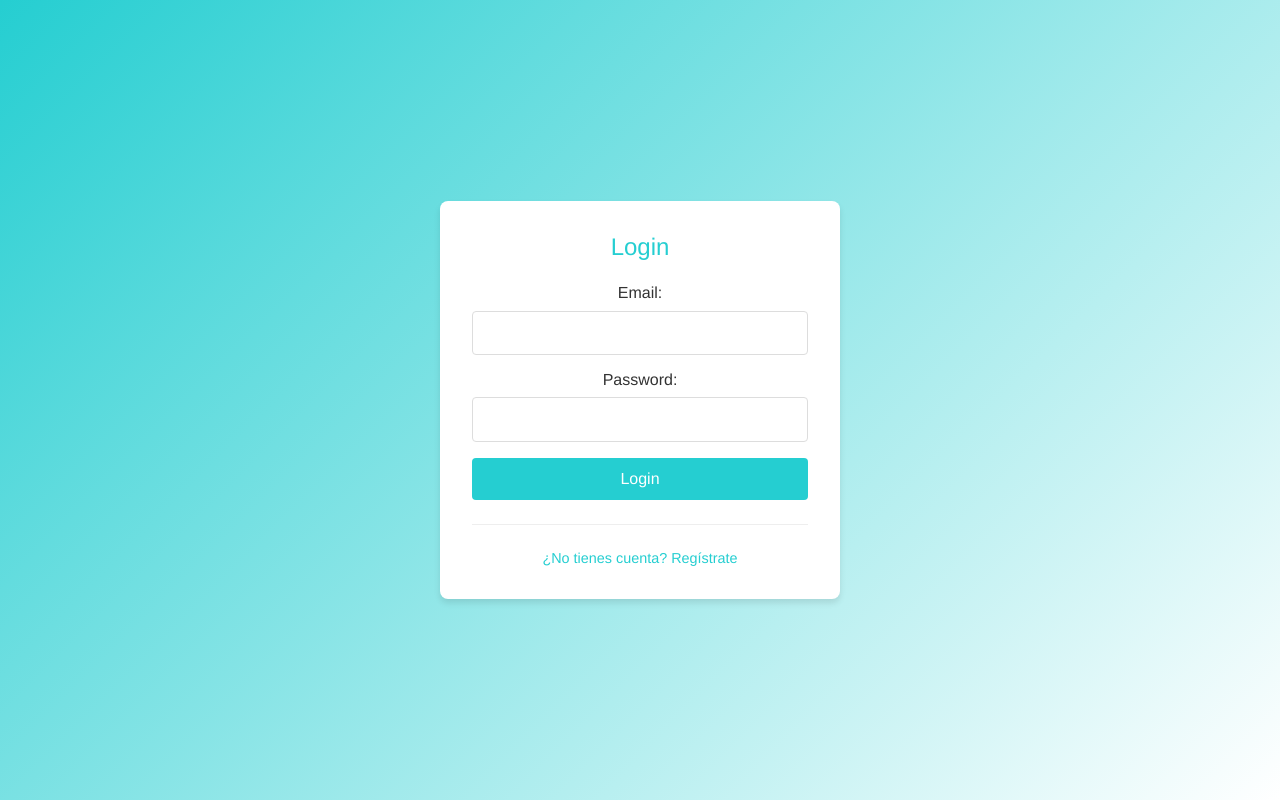
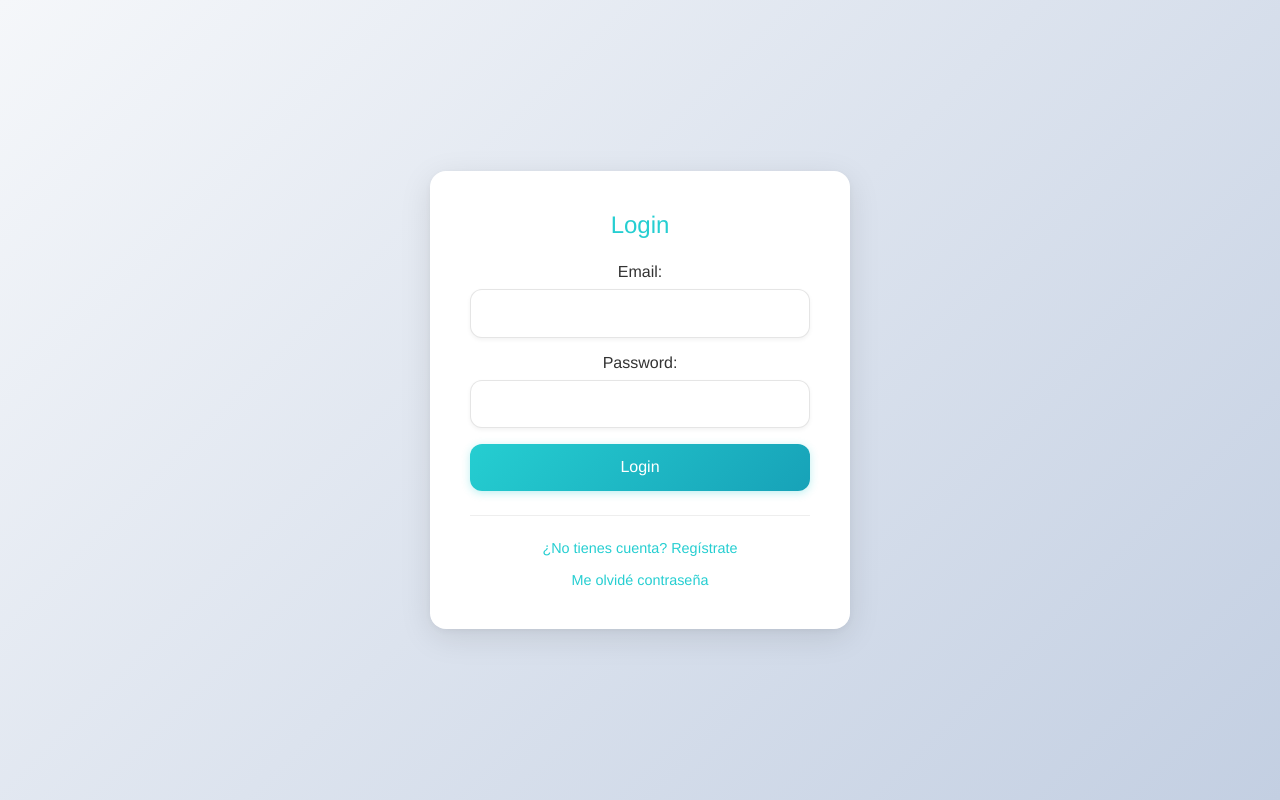
Before and after one commit to eliasroy/medi-link-frontend, a Vue app: page /login in a window 1280 px wide. Built offline with nearby package versions, Linux system fonts and the light colour scheme.

Commit message:
feat: change password

```diff
--- a/src/assets/login.css
+++ b/src/assets/login.css
@@ -2,17 +2,19 @@
   display: flex;
   justify-content: center;
   align-items: center;
-  height: 100vh;
-  background: linear-gradient(135deg, #25ced1, #ffffff);
+  min-height: 100vh;
+  background: linear-gradient(135deg, #f5f7fa 0%, #c3cfe2 100%);
+  padding: 2rem 1rem;
 }
 
 .login-form {
   background: #ffffff;
-  padding: 2rem;
-  border-radius: 8px;
-  box-shadow: 0 4px 6px rgba(0, 0, 0, 0.1);
+  padding: 2.5rem;
+  border-radius: 16px;
+  box-shadow: 0 8px 32px rgba(0, 0, 0, 0.1), 0 2px 8px rgba(0, 0, 0, 0.05);
   width: 100%;
-  max-width: 400px;
+  max-width: 420px;
+  backdrop-filter: blur(10px);
 }
 
 h2 {
@@ -33,31 +35,45 @@ label {
 
 .form-input {
   width: 100%;
-  padding: 0.75rem;
-  border: 1px solid #ddd;
-  border-radius: 4px;
+  padding: 0.875rem 1rem;
+  border: 1px solid rgba(0, 0, 0, 0.1);
+  border-radius: 12px;
   font-size: 1rem;
+  background: #ffffff;
+  transition: all 0.3s ease;
+  box-shadow: 0 2px 4px rgba(0, 0, 0, 0.05);
+}
+
+.form-input:focus {
+  outline: none;
+  border-color: #007bff;
+  box-shadow: 0 0 0 3px rgba(0, 123, 255, 0.1);
 }
 
 .login-btn {
   width: 100%;
-  padding: 0.75rem;
-  background: #25ced1;
+  padding: 0.875rem 1rem;
+  background: linear-gradient(135deg, #25ced1 0%, #17a2b8 100%);
   color: #ffffff;
   border: none;
-  border-radius: 4px;
+  border-radius: 12px;
   font-size: 1rem;
+  font-weight: 500;
   cursor: pointer;
-  transition: background 0.3s;
+  transition: all 0.3s ease;
+  box-shadow: 0 2px 8px rgba(37, 206, 209, 0.3);
 }
 
 .login-btn:hover:not(:disabled) {
-  background: #1fa3a6;
+  background: linear-gradient(135deg, #1fa3a6 0%, #138496 100%);
+  transform: translateY(-1px);
+  box-shadow: 0 4px 12px rgba(37, 206, 209, 0.4);
 }
 
 .login-btn:disabled {
   opacity: 0.6;
   cursor: not-allowed;
+  transform: none;
 }
 
 .form-footer {
@@ -65,6 +81,9 @@ label {
   margin-top: 1.5rem;
   padding-top: 1.5rem;
   border-top: 1px solid #eee;
+  display: flex;
+  flex-direction: column;
+  gap: 0.5rem;
 }
 
 .register-link {
@@ -78,6 +97,25 @@ label {
   text-decoration: underline;
 }
 
+.forgot-password-link {
+  color: #25ced1;
+  text-decoration: none;
+  font-weight: 500;
+  font-size: 0.9rem;
+  cursor: pointer;
+  transition: all 0.3s ease;
+  display: inline-block;
+  margin-top: 0.5rem;
+  border: none;
+  background: none;
+  padding: 0;
+}
+
+.forgot-password-link:hover {
+  text-decoration: underline;
+  color: #1fa3a6;
+}
+
 .error {
   color: red;
   text-align: center;
@@ -89,3 +127,95 @@ label {
   text-align: center;
   margin-top: 1rem;
 }
+
+/* Forgot Password Modal Styles */
+.forgot-password-form {
+  margin-top: 1rem;
+}
+
+.password-hint {
+  display: block;
+  margin-top: 0.25rem;
+  font-size: 0.8rem;
+  color: #666;
+  font-weight: 400;
+}
+
+.reset-btn {
+  background: linear-gradient(135deg, #28a745 0%, #20c997 100%);
+  color: #ffffff;
+  border: none;
+  padding: 0.75rem 1.5rem;
+  border-radius: 12px;
+  font-size: 1rem;
+  font-weight: 500;
+  cursor: pointer;
+  transition: all 0.3s ease;
+  box-shadow: 0 2px 8px rgba(40, 167, 69, 0.3);
+  margin-right: 0.5rem;
+}
+
+.reset-btn:hover:not(:disabled) {
+  background: linear-gradient(135deg, #218838 0%, #17a2b8 100%);
+  transform: translateY(-1px);
+  box-shadow: 0 4px 12px rgba(40, 167, 69, 0.4);
+}
+
+.reset-btn:disabled {
+  opacity: 0.6;
+  cursor: not-allowed;
+  transform: none;
+}
+
+/* Modal Styles */
+.modal-overlay {
+  position: fixed;
+  top: 0;
+  left: 0;
+  width: 100%;
+  height: 100%;
+  background: rgba(0, 0, 0, 0.5);
+  backdrop-filter: blur(8px);
+  display: flex;
+  align-items: center;
+  justify-content: center;
+  z-index: 1000;
+  animation: fadeIn 0.3s ease-out;
+}
+
+.modal-content {
+  background: #ffffff;
+  padding: 2.5rem;
+  border-radius: 20px;
+  max-width: 450px;
+  width: 100%;
+  margin: 1rem;
+  box-shadow: 0 20px 60px rgba(0, 0, 0, 0.15), 0 8px 20px rgba(0, 0, 0, 0.1);
+  backdrop-filter: blur(20px);
+  animation: modalSlideIn 0.4s ease-out;
+}
+
+.modal-content h3 {
+  margin-top: 0;
+  margin-bottom: 1.5rem;
+  color: #25ced1;
+  font-size: 1.5rem;
+  font-weight: 600;
+  text-align: center;
+}
+
+@keyframes fadeIn {
+  from { opacity: 0; }
+  to { opacity: 1; }
+}
+
+@keyframes modalSlideIn {
+  from {
+    opacity: 0;
+    transform: scale(0.9) translateY(20px);
+  }
+  to {
+    opacity: 1;
+    transform: scale(1) translateY(0);
+  }
+}
--- a/src/services/api.js
+++ b/src/services/api.js
@@ -145,5 +145,12 @@ export const apiService = {
     } catch (error) {
       throw error;
     }
+  },
+  changePassword: async (passwordData) => {
+    try {
+      return await requestService.post('/api/auth/change-password', passwordData);
+    } catch (error) {
+      throw error;
+    }
   }
 }
--- a/src/views/Login.vue
+++ b/src/views/Login.vue
@@ -33,11 +33,54 @@
         <router-link to="/register" class="register-link">
           ¿No tienes cuenta? Regístrate
         </router-link>
+        <button type="button" @click="showForgotPassword = true" class="forgot-password-link">
+          Me olvidé contraseña
+        </button>
       </div>
 
       <p v-if="error" class="error">{{ error }}</p>
       <p v-if="success" class="success">{{ success }}</p>
     </form>
+
+    <!-- Forgot Password Modal -->
+    <div v-if="showForgotPassword" class="modal-overlay" @click="closeForgotPassword">
+      <div class="modal-content" @click.stop>
+        <h3>Restablecer Contraseña</h3>
+        <form @submit.prevent="handleForgotPassword" class="forgot-password-form">
+          <div class="form-group">
+            <label for="reset-email">Correo Electrónico:</label>
+            <input
+              type="email"
+              id="reset-email"
+              v-model="resetEmail"
+              required
+              class="form-input"
+              placeholder="Ingresa tu correo electrónico"
+            />
+          </div>
+          <div class="form-group">
+            <label for="new-password">Nueva Contraseña:</label>
+            <input
+              type="password"
+              id="new-password"
+              v-model="newPassword"
+              required
+              class="form-input"
+              placeholder="Ingresa tu nueva contraseña"
+              minlength="6"
+            />
+            <small class="password-hint">Mínimo 6 caracteres</small>
+          </div>
+          <div class="modal-actions">
+            <button type="submit" class="reset-btn" :disabled="resetLoading">
+              {{ resetLoading ? 'Actualizando...' : 'Restablecer Contraseña' }}
+            </button>
+          </div>
+        </form>
+        <p v-if="resetError" class="error">{{ resetError }}</p>
+        <p v-if="resetSuccess" class="success">{{ resetSuccess }}</p>
+      </div>
+    </div>
   </div>
 </template>
 
@@ -62,6 +105,12 @@ export default {
     const redirectingToPanel = ref(false)
     const error = ref('')
     const success = ref('')
+    const showForgotPassword = ref(false)
+    const resetEmail = ref('')
+    const newPassword = ref('')
+    const resetLoading = ref(false)
+    const resetError = ref('')
+    const resetSuccess = ref('')
     const router = useRouter()
     const authStore = useAuthStore()
 
@@ -89,6 +138,39 @@ export default {
       }
     }
 
+    const handleForgotPassword = async () => {
+      resetLoading.value = true
+      resetError.value = ''
+      resetSuccess.value = ''
+      try {
+        const response = await apiService.changePassword({
+          email: resetEmail.value,
+          newPassword: newPassword.value
+        })
+        resetSuccess.value = response.mensaje
+
+        // Close modal and redirect to login after success
+        setTimeout(() => {
+          closeForgotPassword()
+          // Clear login form messages
+          error.value = ''
+          success.value = 'Contraseña actualizada exitosamente. Por favor inicia sesión.'
+        }, 2000)
+      } catch (err) {
+        resetError.value = err.message || 'Error al cambiar la contraseña'
+      } finally {
+        resetLoading.value = false
+      }
+    }
+
+    const closeForgotPassword = () => {
+      showForgotPassword.value = false
+      resetEmail.value = ''
+      newPassword.value = ''
+      resetError.value = ''
+      resetSuccess.value = ''
+    }
+
     onMounted(() => {
       // GSAP animations for form inputs
       gsap.utils.toArray('.form-input').forEach(input => {
@@ -111,7 +193,15 @@ export default {
       redirectingToPanel,
       error,
       success,
+      showForgotPassword,
+      resetEmail,
+      newPassword,
+      resetLoading,
+      resetError,
+      resetSuccess,
       handleLogin,
+      handleForgotPassword,
+      closeForgotPassword,
       authStore
     }
   }
```
